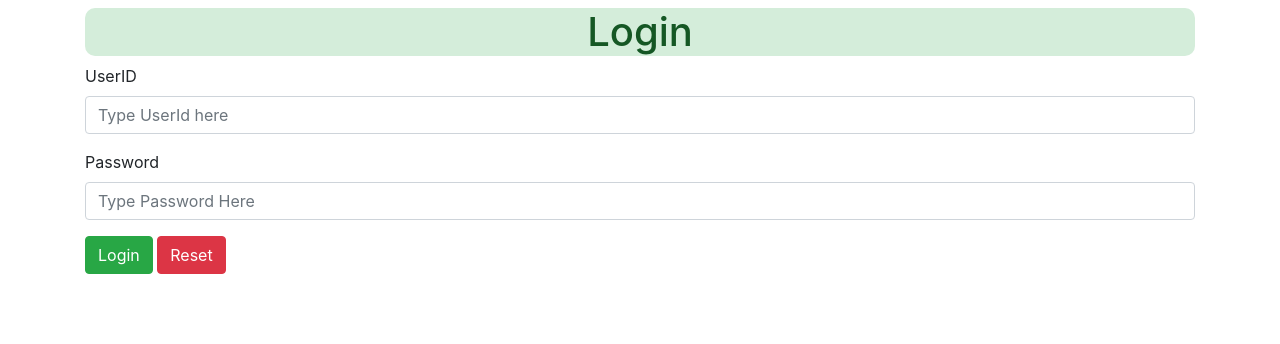
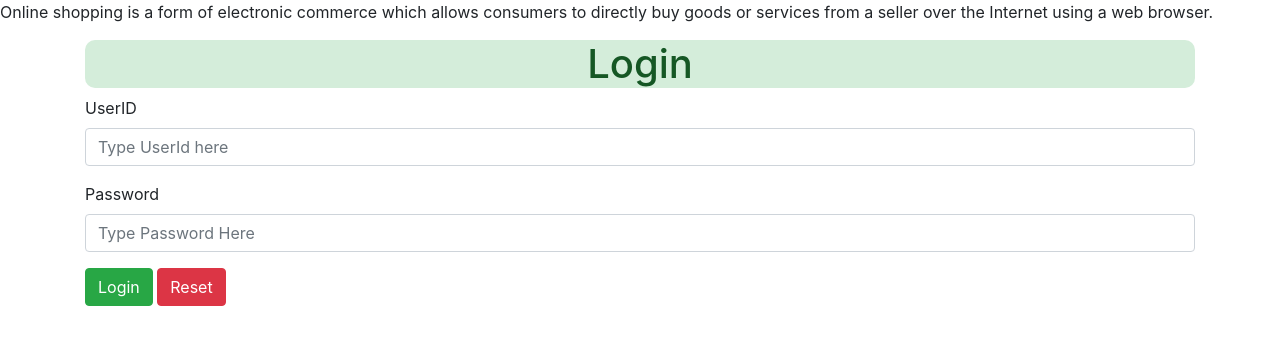
Before and after one commit to RISHU-GUPTA/Online_Shopping, a website: page index.html in a window 1280 px wide. Drawn offline with nearby package versions, Linux system fonts and the light colour scheme.

Commit message:
importance of online shopping
Added few lines about importance of shopping online material

```diff
--- a/index.html
+++ b/index.html
@@ -11,6 +11,7 @@
     <script src="scripts/utils/firebase.js"></script>
 </head>
 <body>
+    <p>Online shopping is a form of electronic commerce which allows consumers to directly buy goods or services from a seller over the Internet using a web browser.</p>
     <div class="container">
     <h4 class="alert-danger text-center" id='error'></h4>
     <h1 id="login" class="alert-success text-center">Login</h1>
```
